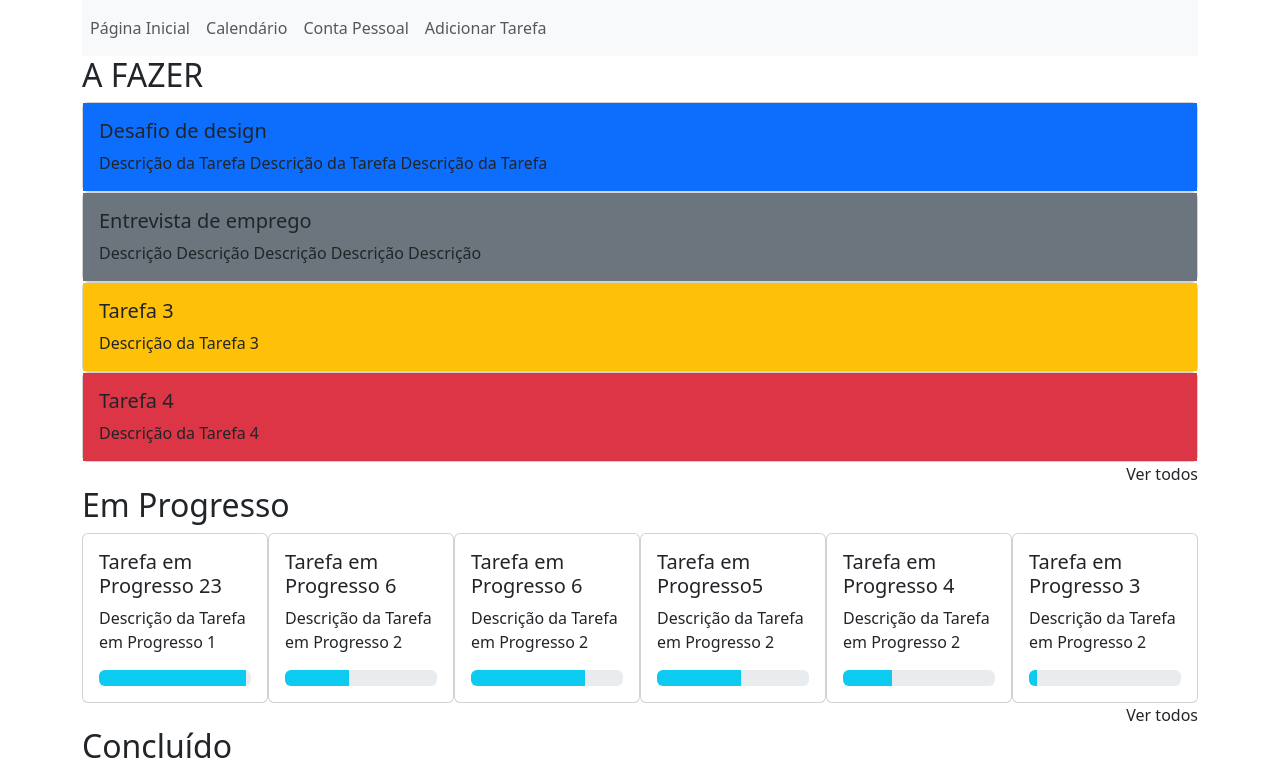
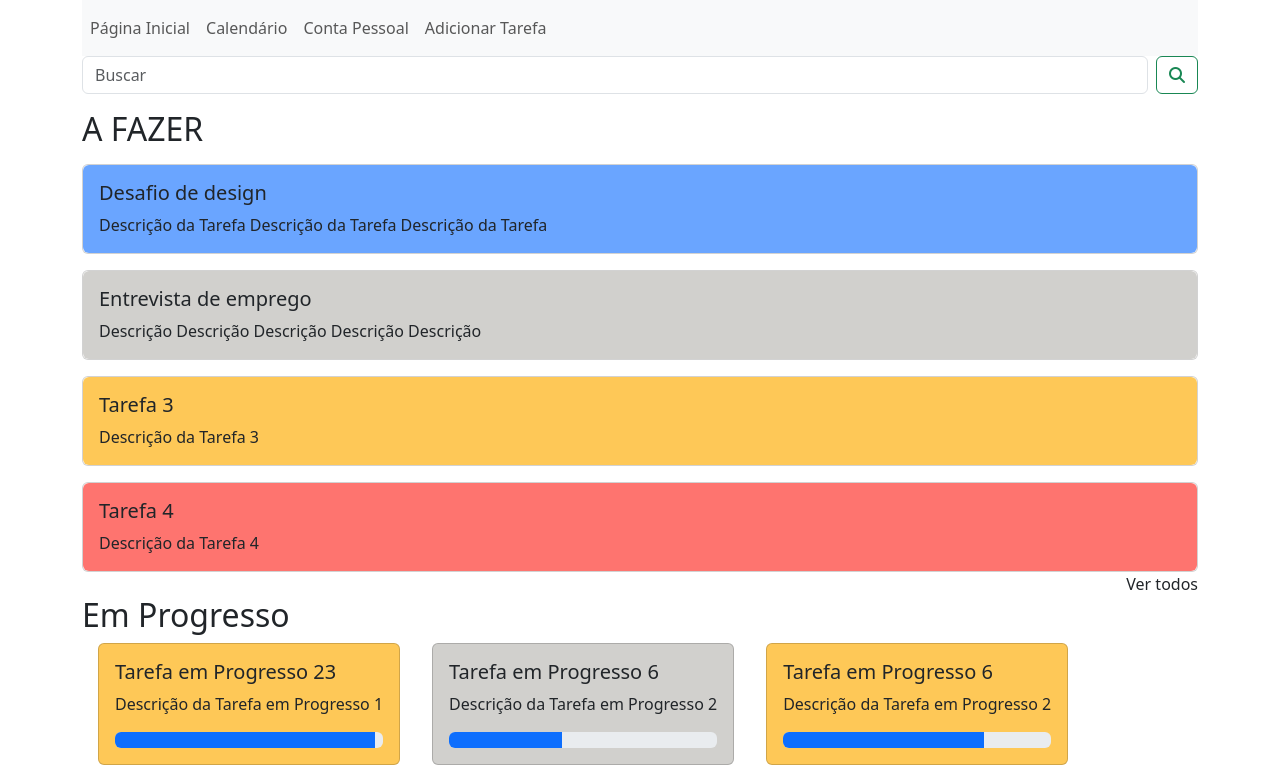
Before and after one commit to glauciobreno/gerenciador-de-tarefas, an Angular app: page /principal in a window 1280 px wide. Shown: the top 769 px of the page. Built offline with nearby package versions, Linux system fonts and the light colour scheme.

Commit message:
ajustando component principal

```diff
--- a/package.json
+++ b/package.json
@@ -19,7 +19,9 @@
     "@angular/platform-browser-dynamic": "^16.1.0",
     "@angular/router": "^16.1.0",
     "@fortawesome/fontawesome-free": "^6.4.0",
+    "@ng-bootstrap/ng-bootstrap": "^15.1.0",
     "bootstrap": "^5.3.0",
+    "ng-bootstrap": "^1.6.3",
     "rxjs": "~7.8.0",
     "tslib": "^2.3.0",
     "zone.js": "~0.13.0"
--- a/src/app/cadastro/cadastro.component.css
+++ b/src/app/cadastro/cadastro.component.css
@@ -68,3 +68,6 @@ h1 {
 .google-text {
   white-space: nowrap;
 }
+.btn-cadastro {
+  margin-top: 20px;
+}
--- a/src/app/cadastro/cadastro.component.html
+++ b/src/app/cadastro/cadastro.component.html
@@ -15,7 +15,7 @@
         <div class="form-group">
           <input type="{{ showPassword ? 'text' : 'password' }}" class="form-control border-0 rounded-0 border-bottom" id="repeat-password" placeholder="Repetir Senha" required name="repeatPassword">
         </div>
-        <button type="submit" class="btn btn-primary custom-button">Cadastrar</button>
+        <button type="submit" class="btn btn-primary custom-button btn-cadastro">Cadastrar</button>
         <div class="d-flex justify-content-center">
           <button type="submit" class="btn btn-google custom-button">
             <img src="https://img.icons8.com/color/16/000000/google-logo.png" class="google-icon">
--- a/src/app/tela-principal/tela-principal.component.css
+++ b/src/app/tela-principal/tela-principal.component.css
@@ -0,0 +1,15 @@
+.bg-primary-trf {
+  background-color: #6aa5ff;
+}
+
+.bg-secondary-trf {
+  background-color: #d1d0cd;
+}
+
+.bg-warning-trf {
+  background-color: #fec857;
+}
+
+.bg-danger-trf {
+  background-color: #fe746f;
+}
--- a/src/app/tela-principal/tela-principal.component.html
+++ b/src/app/tela-principal/tela-principal.component.html
@@ -1,5 +1,5 @@
 <div class="container">
-  <nav class="navbar navbar-expand navbar-light bg-light">
+  <nav class="navbar navbar-expand navbar-light bg-light ">
     <div class="collapse navbar-collapse" id="navbarNav">
       <ul class="navbar-nav">
         <li class="nav-item">
@@ -12,15 +12,19 @@
           <a class="nav-link" [routerLink]="'/conta'">Conta Pessoal</a>
         </li>
         <li class="nav-item">
-          <a class="nav-link" [routerLink]="'/adicionar-tarefa'">Adicionar Tarefa</a>
+          <a class="nav-link" (click)="openModal()">Adicionar Tarefa</a>
         </li>
       </ul>
     </div>
   </nav>
-  <h2>A FAZER</h2>
+  <form class="d-flex" role="search">
+    <input class="form-control me-2" type="search" placeholder="Buscar" aria-label="Buscar">
+    <button class="btn btn-outline-success fa-solid fa-magnifying-glass" type="submit"></button>
+  </form>
+  <h2 class="mt-3">A FAZER</h2>
   <div class="card-columns">
-    <div class="card" *ngFor="let tarefa of tarefas">
-      <div class="card-body" [ngClass]="tarefa.tipo">
+    <div class="card mt-3" *ngFor="let tarefa of tarefas">
+      <div class="card-body rounded" [ngClass]="tarefa.tipo">
         <h5 class="card-title">{{ tarefa.titulo }}</h5>
         <p class="card-text">{{ tarefa.descricao }}</p>
       </div>
@@ -30,36 +34,21 @@
 
   <h2>Em Progresso</h2>
   <div class="row">
-    <div class="col ">
-      <div id="carouselExampleControls" class="carousel slide " data-bs-ride="carousel">
-        <div class="carousel-inner ">
-          <div class="carousel-item active">
-            <div class="card-columns d-flex">
-              <div class="card" *ngFor="let tarefa of emProgressoTarefa">
-                <div class="card-body">
-                  <h5 class="card-title">{{ tarefa.titulo }}</h5>
-                  <p class="card-text">{{ tarefa.descricao }}</p>
-                  <div class="progress">
-                    <div class="progress-bar bg-info" [style.width.%]="tarefa.completo"></div>
-                  </div>
-                </div>
-              </div>
+    <div class="col">
+      <div class="d-flex overflow-auto" style="white-space: nowrap;">
+        <div class="card custom-card mx-3" *ngFor="let tarefa of emProgressoTarefas | slice:0: (mostrarMaisTarefas ? undefined : 3)" [ngClass]="tarefa.tipo">
+          <div class="card-body">
+            <h5 class="card-title">{{ tarefa.titulo }}</h5>
+            <p class="card-text">{{ tarefa.descricao }}</p>
+            <div class="progress">
+              <div class="progress-bar" [ngStyle]="{ 'width.%': tarefa.completo }"></div>
             </div>
           </div>
         </div>
-        <button class="carousel-control-prev" type="button" data-bs-target="#carouselExampleControls" data-bs-slide="prev">
-          <span class="carousel-control-prev-icon" aria-hidden="true"></span>
-          <span class="visually-hidden">Anterior</span>
-        </button>
-        <button class="carousel-control-next" type="button" data-bs-target="#carouselExampleControls" data-bs-slide="next">
-          <span class="carousel-control-next-icon" aria-hidden="true"></span>
-          <span class="visually-hidden">Próximo</span>
-        </button>
       </div>
     </div>
   </div>
-  <span class="d-flex justify-content-end">Ver todos</span>
-
+  <span class="d-flex justify-content-end" *ngIf="!mostrarMaisTarefas" (click)="exibirMaisTarefas()">Ver todos</span>
   <h2>Concluído</h2>
   <div class="card-columns">
     <div class="card" *ngFor="let tarefa of tarefasCompletas">
@@ -70,4 +59,3 @@
       </div>
     </div>
   </div>
-</div>
--- a/src/app/tela-principal/tela-principal.component.ts
+++ b/src/app/tela-principal/tela-principal.component.ts
@@ -1,4 +1,6 @@
 import { Component } from '@angular/core';
+import { NgbModal } from '@ng-bootstrap/ng-bootstrap';
+import { AdicionarTarefaComponent } from '../adicionar-tarefa/adicionar-tarefa.component';
 
 @Component({
   selector: 'app-tela-principal',
@@ -6,59 +8,83 @@ import { Component } from '@angular/core';
   styleUrls: ['./tela-principal.component.css'],
 })
 export class TelaPrincipalComponent {
+  constructor(private modalService: NgbModal) {}
+
+  openModal() {
+    this.modalService.open(AdicionarTarefaComponent);
+  }
+
+  closeModal(modal: any) {
+    modal.dismiss();
+  }
+
+  emProgressoTarefa: any[] = [
+    // Array inicial de tarefas em progresso
+  ];
+
+  mostrarMaisTarefas: boolean = false;
+
+  adicionarTarefas(): void {
+    // fazer uma chamada à API
+  }
+
+  exibirMaisTarefas(): void {
+    this.mostrarMaisTarefas = true;
+  }
+
   tarefas: any[] = [
     {
       titulo: 'Desafio de design',
       descricao: 'Descrição da Tarefa Descrição da Tarefa Descrição da Tarefa',
-      tipo: 'bg-primary',
+      tipo: 'bg-primary-trf',
     },
     {
       titulo: 'Entrevista de emprego',
       descricao: 'Descrição Descrição Descrição Descrição Descrição',
-      tipo: 'bg-secondary',
+      tipo: 'bg-secondary-trf',
     },
     {
       titulo: 'Tarefa 3',
       descricao: 'Descrição da Tarefa 3',
-      tipo: 'bg-warning',
+      tipo: 'bg-warning-trf',
     },
     {
       titulo: 'Tarefa 4',
       descricao: 'Descrição da Tarefa 4',
-      tipo: 'bg-danger',
+      tipo: 'bg-danger-trf',
     },
   ];
 
-  emProgressoTarefa: any[] = [
+  emProgressoTarefas: any[] = [
     {
       titulo: 'Tarefa em Progresso 23',
       descricao: 'Descrição da Tarefa em Progresso 1',
       completo: 97,
+      tipo: 'bg-warning-trf',
     },
     {
       titulo: 'Tarefa em Progresso 6',
       descricao: 'Descrição da Tarefa em Progresso 2',
       completo: 42,
+      tipo: 'bg-secondary-trf',
     },
     {
       titulo: 'Tarefa em Progresso 6',
       descricao: 'Descrição da Tarefa em Progresso 2',
       completo: 75,
+      tipo: 'bg-warning-trf',
     },
     {
-      titulo: 'Tarefa em Progresso5',
+      titulo: 'Tarefa em Progresso 6',
       descricao: 'Descrição da Tarefa em Progresso 2',
-      completo: 55,
+      completo: 42,
+      tipo: 'bg-secondary-trf',
     },
     {
-      titulo: 'Tarefa em Progresso 4',
+      titulo: 'Tarefa em Progresso 6',
       descricao: 'Descrição da Tarefa em Progresso 2',
-      completo: 32,
-    },
-    {
-      titulo: 'Tarefa em Progresso 3',
-      descricao: 'Descrição da Tarefa em Progresso 2',
-      completo: 5,
+      completo: 75,
+      tipo: 'bg-warning-trf',
     },
   ];
 
```
Also changed, not shown: src/assets/tarefas-img.jpg (added), 1 other file (tests, documents, lock files or other folders).
